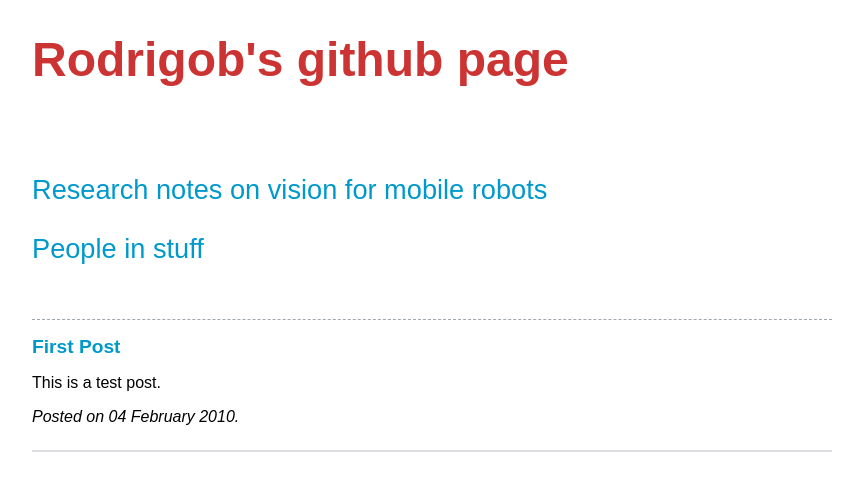
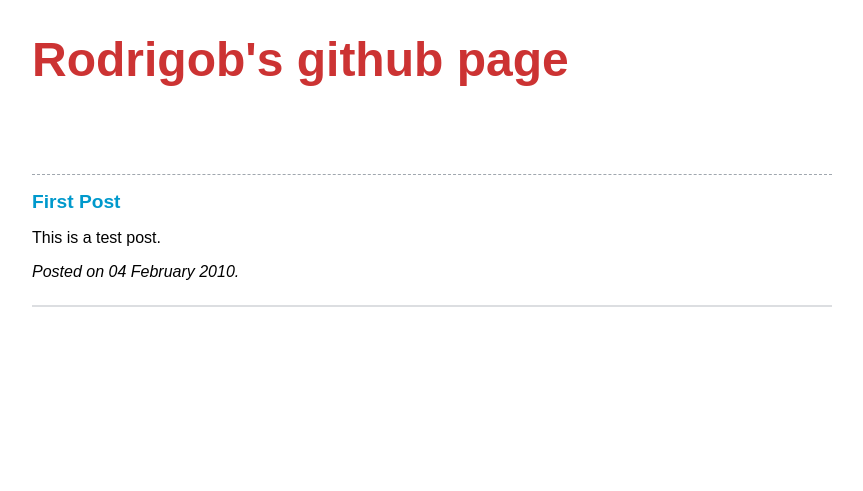
Before and after one commit to rodrigob/rodrigob.github.com, a Jekyll site: the page built from index.html, in a window 1280 px wide. Shown: the top 491 px of the page, without its empty margins (208-1071 px from the left). Built offline with Jekyll 4.4.1, drawn with Linux system fonts in a browser that asks for light colours.

Commit message:
Masking not so usefull links

```diff
--- a/index.html
+++ b/index.html
@@ -4,10 +4,8 @@ title: Rodrigob's github page
 ---
 
 <div id="content_links">
-<p><a href="research_notes/research_notes.html">Research notes on vision for mobile robots</a></p>
-
-<p><a href="people_in_stuff/people_in_stuff.html">People in stuff</a></p>
-
+<!-- <p><a href="research_notes/research_notes.html">Research notes on vision for mobile robots</a></p> -->
+<!-- <p><a href="people_in_stuff/people_in_stuff.html">People in stuff</a></p> -->
 </div>
 
 <div id="posts_links">
```
